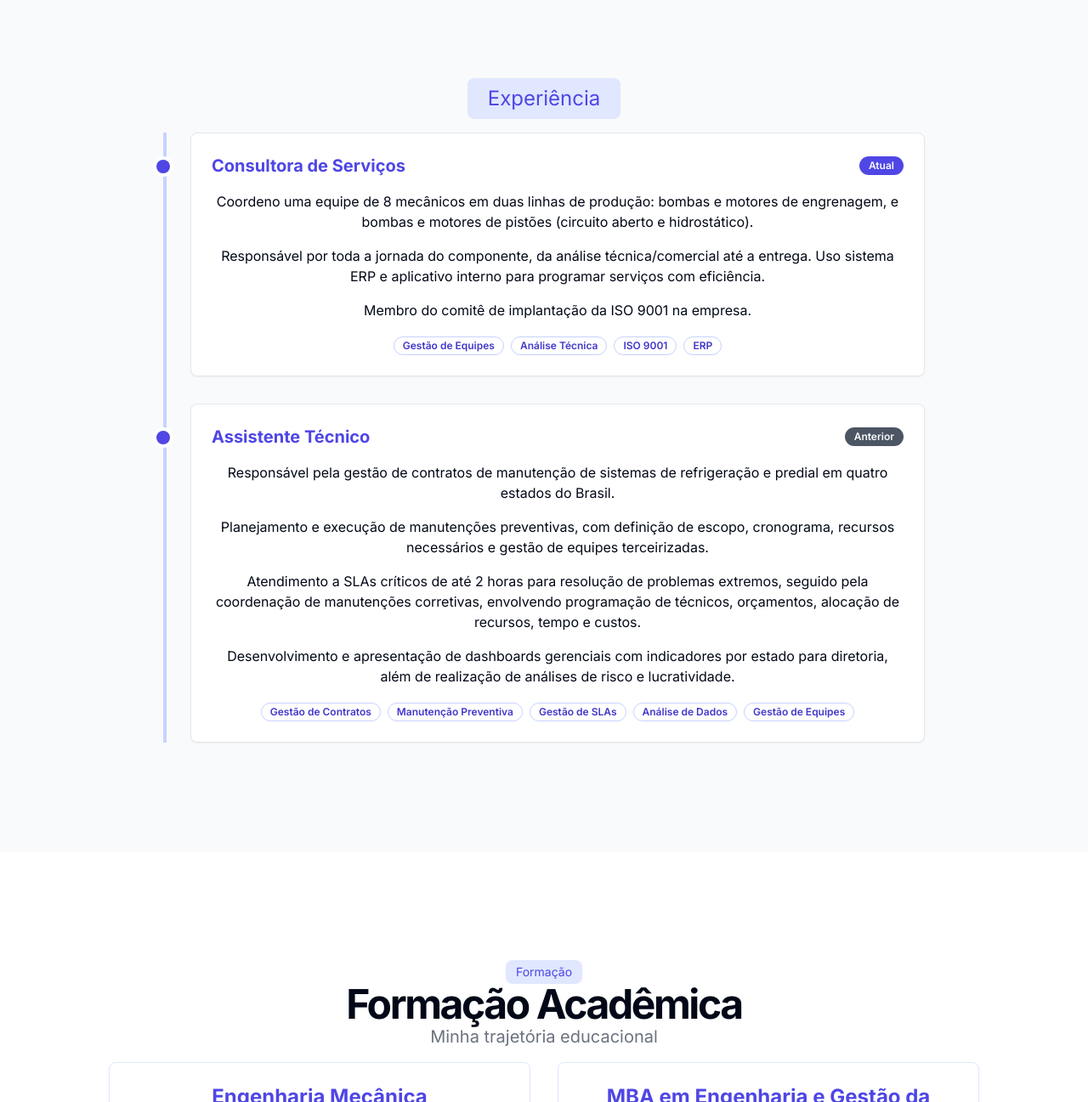
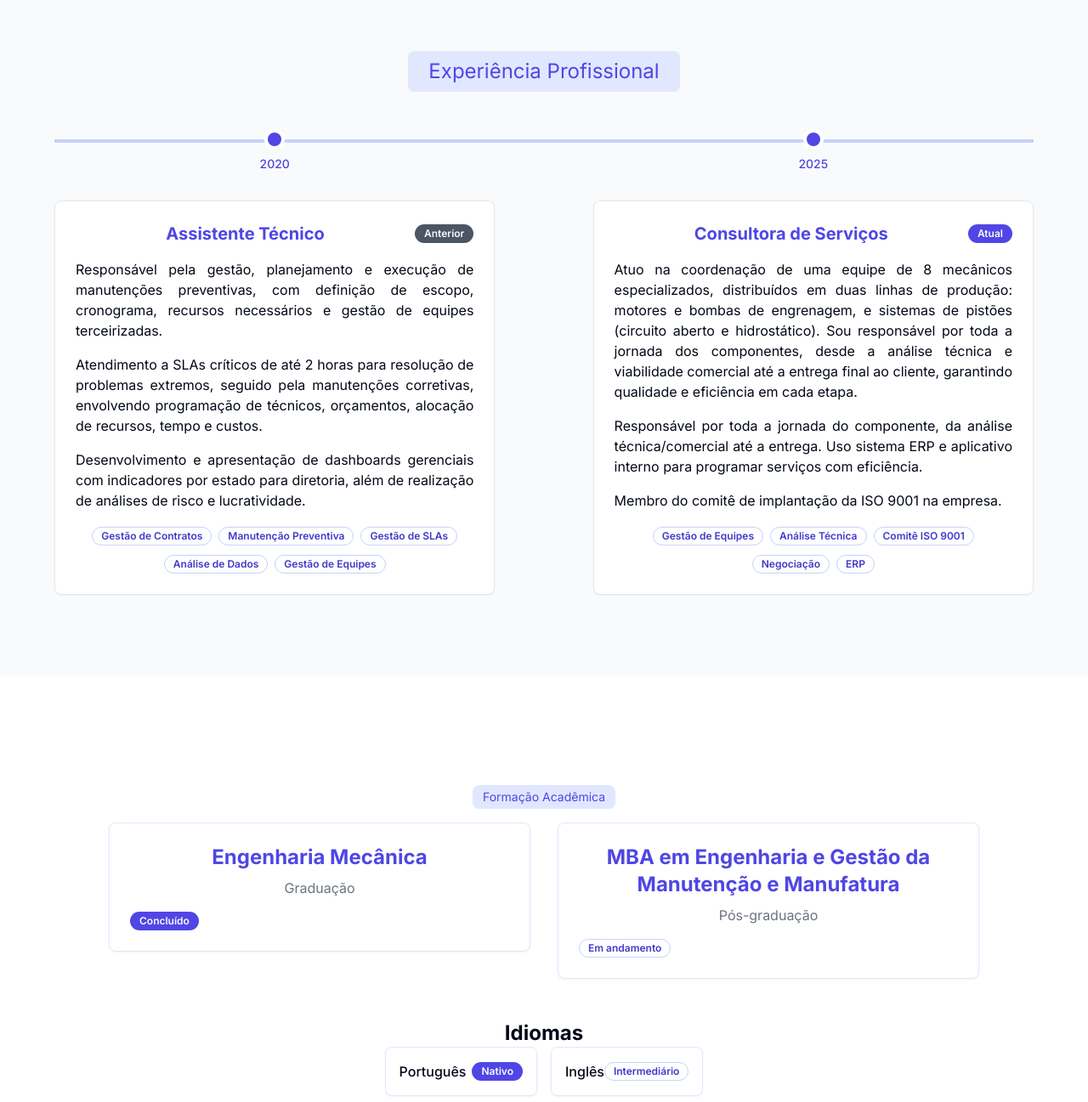
Before and after one commit to sqpaloma/portfolio, a Next.js app: page / in a window 1280 px wide. Shown: the part 1333-2630 px from the top of the page at 85% size. Built offline with nearby package versions, Linux system fonts and the light colour scheme.

Commit message:
Refactor multiple section components: remove redundant headings and descriptions in Contact, Education, Goals, Projects, and Skills sections for a cleaner layout, while enhancing the ExperienceSection with new job details and improved styling for better readability.

```diff
--- a/components/contact-section.tsx
+++ b/components/contact-section.tsx
@@ -14,12 +14,6 @@ export function ContactSection() {
             <div className="inline-block rounded-lg bg-indigo-100 px-3 py-1 text-sm text-indigo-600">
               Contato
             </div>
-            <h2 className="text-3xl font-bold tracking-tighter sm:text-4xl md:text-5xl">
-              Vamos Conversar
-            </h2>
-            <p className="mx-auto max-w-[700px] text-gray-500 md:text-xl">
-              Entre em contato para oportunidades e colaborações
-            </p>
           </AnimatedSection>
           <AnimatedSection
             animation="scale"
--- a/components/education-section.tsx
+++ b/components/education-section.tsx
@@ -11,14 +11,8 @@ export function EducationSection() {
         <div className="flex flex-col items-center justify-center space-y-4 text-center">
           <AnimatedSection animation="slideUp" className="space-y-2">
             <div className="inline-block rounded-lg bg-indigo-100 px-3 py-1 text-sm text-indigo-600">
-              Formação
+              Formação Acadêmica
             </div>
-            <h2 className="text-3xl font-bold tracking-tighter sm:text-4xl md:text-5xl">
-              Formação Acadêmica
-            </h2>
-            <p className="mx-auto max-w-[700px] text-gray-500 md:text-xl">
-              Minha trajetória educacional
-            </p>
           </AnimatedSection>
           <AnimatedList
             className="mx-auto grid max-w-5xl gap-8 md:grid-cols-2"
--- a/components/experience-section.tsx
+++ b/components/experience-section.tsx
@@ -7,26 +7,17 @@ interface ExperienceItem {
   status: "current" | "previous";
   description: string[];
   skills: string[];
+  year: string;
 }
 
 const experiences: ExperienceItem[] = [
   {
-    title: "Consultora de Serviços",
-    status: "current",
-    description: [
-      "Coordeno uma equipe de 8 mecânicos em duas linhas de produção: bombas e motores de engrenagem, e bombas e motores de pistões (circuito aberto e hidrostático).",
-      "Responsável por toda a jornada do componente, da análise técnica/comercial até a entrega. Uso sistema ERP e aplicativo interno para programar serviços com eficiência.",
-      "Membro do comitê de implantação da ISO 9001 na empresa.",
-    ],
-    skills: ["Gestão de Equipes", "Análise Técnica", "ISO 9001", "ERP"],
-  },
-  {
     title: "Assistente Técnico",
     status: "previous",
+    year: "2020",
     description: [
-      "Responsável pela gestão de contratos de manutenção de sistemas de refrigeração e predial em quatro estados do Brasil.",
-      "Planejamento e execução de manutenções preventivas, com definição de escopo, cronograma, recursos necessários e gestão de equipes terceirizadas.",
-      "Atendimento a SLAs críticos de até 2 horas para resolução de problemas extremos, seguido pela coordenação de manutenções corretivas, envolvendo programação de técnicos, orçamentos, alocação de recursos, tempo e custos.",
+      "Responsável pela gestão, planejamento e execução de manutenções preventivas, com definição de escopo, cronograma, recursos necessários e gestão de equipes terceirizadas.",
+      "Atendimento a SLAs críticos de até 2 horas para resolução de problemas extremos, seguido pela manutenções corretivas, envolvendo programação de técnicos, orçamentos, alocação de recursos, tempo e custos.",
       "Desenvolvimento e apresentação de dashboards gerenciais com indicadores por estado para diretoria, além de realização de análises de risco e lucratividade.",
     ],
     skills: [
@@ -37,13 +28,30 @@ const experiences: ExperienceItem[] = [
       "Gestão de Equipes",
     ],
   },
+  {
+    title: "Consultora de Serviços",
+    status: "current",
+    year: "2025",
+    description: [
+      "Atuo na coordenação de uma equipe de 8 mecânicos especializados, distribuídos em duas linhas de produção: motores e bombas de engrenagem, e sistemas de pistões (circuito aberto e hidrostático). Sou responsável por toda a jornada dos componentes, desde a análise técnica e viabilidade comercial até a entrega final ao cliente, garantindo qualidade e eficiência em cada etapa.",
+      "Responsável por toda a jornada do componente, da análise técnica/comercial até a entrega. Uso sistema ERP e aplicativo interno para programar serviços com eficiência.",
+      "Membro do comitê de implantação da ISO 9001 na empresa.",
+    ],
+    skills: [
+      "Gestão de Equipes",
+      "Análise Técnica",
+      "Comitê ISO 9001",
+      "Negociação",
+      "ERP",
+    ],
+  },
 ];
 
 function ExperienceTimeline() {
   return (
-    <div className="relative flex justify-center">
-      <div className="absolute left-0 top-0 h-full w-1 bg-indigo-200 hidden md:block" />
-      <div className="space-y-8 relative w-full">
+    <div className="relative w-full">
+      <div className="absolute top-0 left-0 right-0 h-1 bg-indigo-200 hidden md:block" />
+      <div className="flex flex-col md:flex-row md:justify-between md:items-start md:space-x-8 relative w-full">
         {experiences.map((experience, index) => (
           <ExperienceCard key={index} experience={experience} />
         ))}
@@ -56,15 +64,22 @@ function ExperienceCard({ experience }: { experience: ExperienceItem }) {
   return (
     <AnimatedSection
       animation="fadeInRight"
-      className="relative pl-0 md:pl-8 w-full"
+      className="relative w-full md:w-[45%]"
     >
-      <div className="absolute -left-3 top-7 h-6 w-6 rounded-full border-4 border-white bg-indigo-600 hidden md:block" />
-      <div className="space-y-4 rounded-lg border border-gray-200 bg-white p-6 shadow-sm w-full">
+      <div className="absolute -top-3 left-1/2 transform -translate-x-1/2 h-6 w-6 rounded-full border-4 border-white bg-indigo-600 hidden md:block" />
+      <div className="text-center mt-4 mb-8 hidden md:block">
+        <span className="text-sm font-medium text-indigo-600">
+          {experience.year}
+        </span>
+      </div>
+      <div className="space-y-4 rounded-lg border border-gray-200 bg-white p-6 shadow-sm w-full h-full flex flex-col">
         <div className="space-y-2">
           <div className="flex items-center justify-between">
-            <h3 className="text-xl font-bold text-indigo-600">
-              {experience.title}
-            </h3>
+            <div className="flex-1 text-center">
+              <h3 className="text-xl font-bold text-indigo-600 inline-block">
+                {experience.title}
+              </h3>
+            </div>
             <Badge
               className={
                 experience.status === "current"
@@ -76,9 +91,9 @@ function ExperienceCard({ experience }: { experience: ExperienceItem }) {
             </Badge>
           </div>
         </div>
-        <div className="space-y-4">
+        <div className="space-y-4 flex-grow">
           {experience.description.map((paragraph, index) => (
-            <p key={index} className="text-base">
+            <p key={index} className="text-base text-justify">
               {paragraph}
             </p>
           ))}
@@ -107,16 +122,16 @@ export function ExperienceSection() {
   return (
     <section
       id="experiencia"
-      className="w-full py-12 md:py-24 lg:py-32 bg-gray-50"
+      className="w-full py-2 md:py-24 lg:py-24 bg-gray-50"
     >
       <div className="container mx-auto px-4 md:px-8 flex flex-col items-center">
-        <div className="flex flex-col items-center justify-center space-y-4 text-center w-full">
+        <div className="flex flex-col items-center justify-center space-y-14 text-center w-full">
           <AnimatedSection animation="slideUp" className="space-y-2 w-full">
             <div className="inline-block rounded-lg bg-indigo-100 px-6 py-2 text-2xl text-indigo-600">
-              Experiência
+              Experiência Profissional
             </div>
           </AnimatedSection>
-          <div className="w-full max-w-4xl space-y-8">
+          <div className="w-full max-w-6xl space-y-8">
             <ExperienceTimeline />
           </div>
         </div>
--- a/components/goals-section.tsx
+++ b/components/goals-section.tsx
@@ -13,11 +13,9 @@ export function GoalsSection() {
         <div className="flex flex-col items-center justify-center space-y-4 text-center">
           <AnimatedSection animation="slideUp" className="space-y-2">
             <div className="inline-block rounded-lg bg-indigo-100 px-3 py-1 text-sm text-indigo-600">
-              Objetivos
+              Metas Profissionais
             </div>
-            <h2 className="text-3xl font-bold tracking-tighter sm:text-4xl md:text-5xl">
-              Metas Profissionais
-            </h2>
+
             <p className="mx-auto max-w-[700px] text-gray-500 md:text-xl">
               Para onde estou direcionando minha carreira
             </p>
--- a/components/projects-section.tsx
+++ b/components/projects-section.tsx
@@ -21,12 +21,6 @@ export function ProjectsSection() {
             <div className="inline-block rounded-lg bg-indigo-100 px-3 py-1 text-sm text-indigo-600">
               Projetos
             </div>
-            <h2 className="text-3xl font-bold tracking-tighter sm:text-4xl md:text-5xl">
-              Projetos em Destaque
-            </h2>
-            <p className="mx-auto max-w-[700px] text-gray-500 md:text-xl">
-              Conheça alguns dos projetos que desenvolvi
-            </p>
           </AnimatedSection>
           <AnimatedList
             className="mx-auto grid max-w-5xl gap-8 md:grid-cols-2 lg:grid-cols-3"
--- a/components/skills-section.tsx
+++ b/components/skills-section.tsx
@@ -14,12 +14,6 @@ export function SkillsSection() {
             <div className="inline-block rounded-lg bg-indigo-100 px-3 py-1 text-sm text-indigo-600">
               Habilidades
             </div>
-            <h2 className="text-3xl font-bold tracking-tighter sm:text-4xl md:text-5xl">
-              Habilidades Técnicas
-            </h2>
-            <p className="mx-auto max-w-[700px] text-gray-500 md:text-xl">
-              Ferramentas e tecnologias que domino
-            </p>
           </AnimatedSection>
           <div className="mx-auto w-full max-w-4xl">
             <Tabs defaultValue="sistemas" className="w-full">
```
